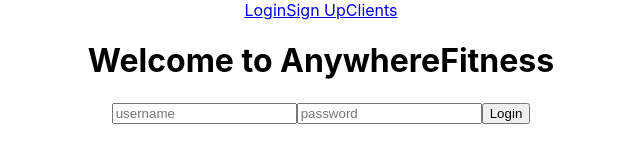
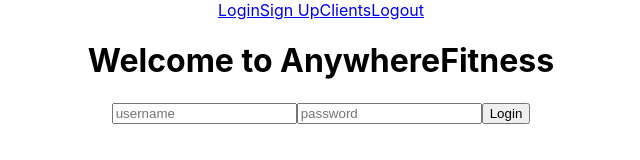
Before and after one commit to bw-anywhere-fitness-june2020/front-end, a React (Create React App) app: page / in a window 1280 px wide. Shown: the top 160 px of the page, without its empty margins (319-959 px from the left). Built offline with nearby package versions, Linux system fonts and the light colour scheme.

Commit message:
add logout to header

```diff
--- a/src/components/Header.js
+++ b/src/components/Header.js
@@ -7,6 +7,7 @@
       <NavLink to='/'>Login</NavLink>
       <NavLink to='/signup'>Sign Up</NavLink>
       <NavLink to='/clients'>Clients</NavLink>
+      <NavLink to='/' onClick={() => localStorage.removeItem('token')}>Logout</NavLink>
     </div>
   )
 }
```
